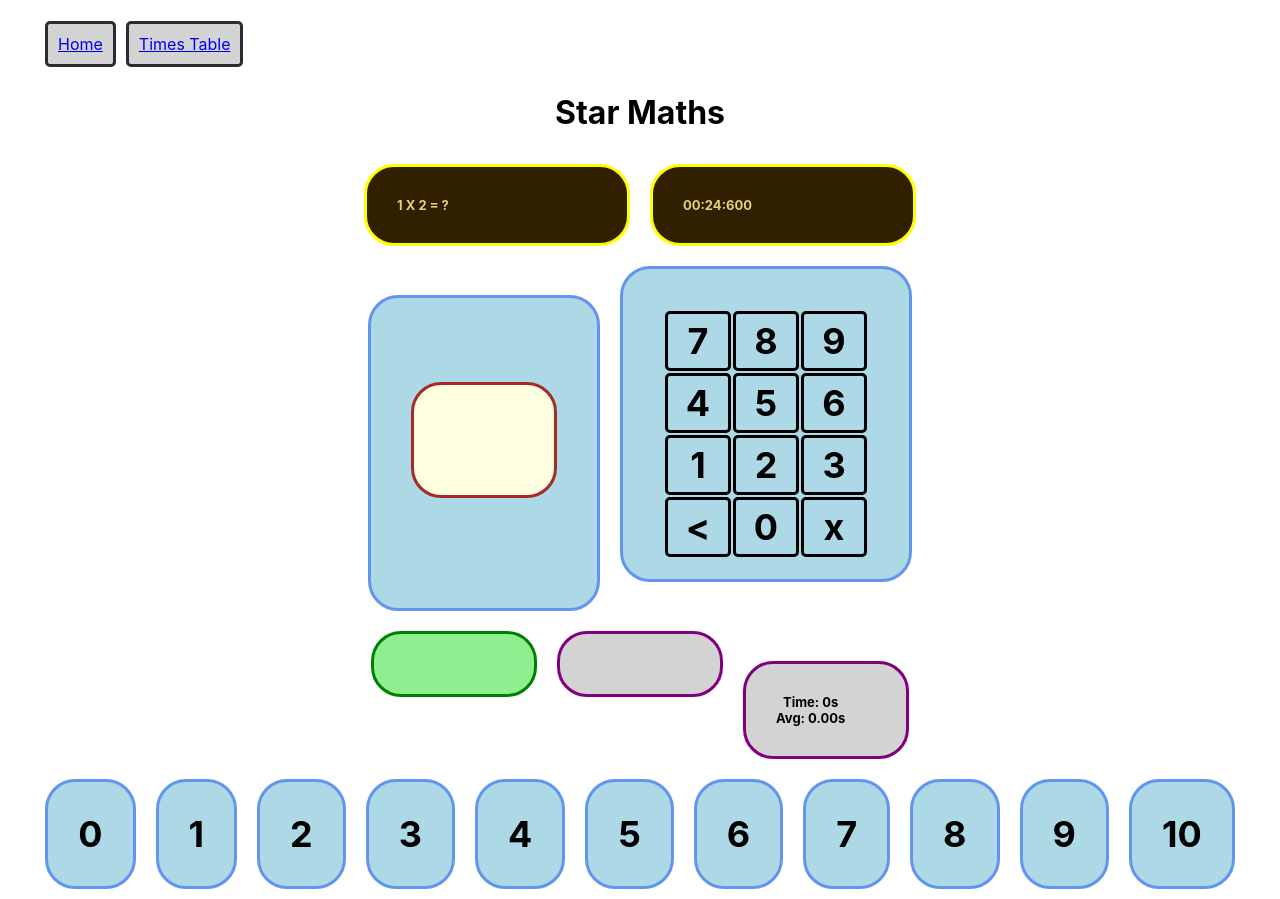
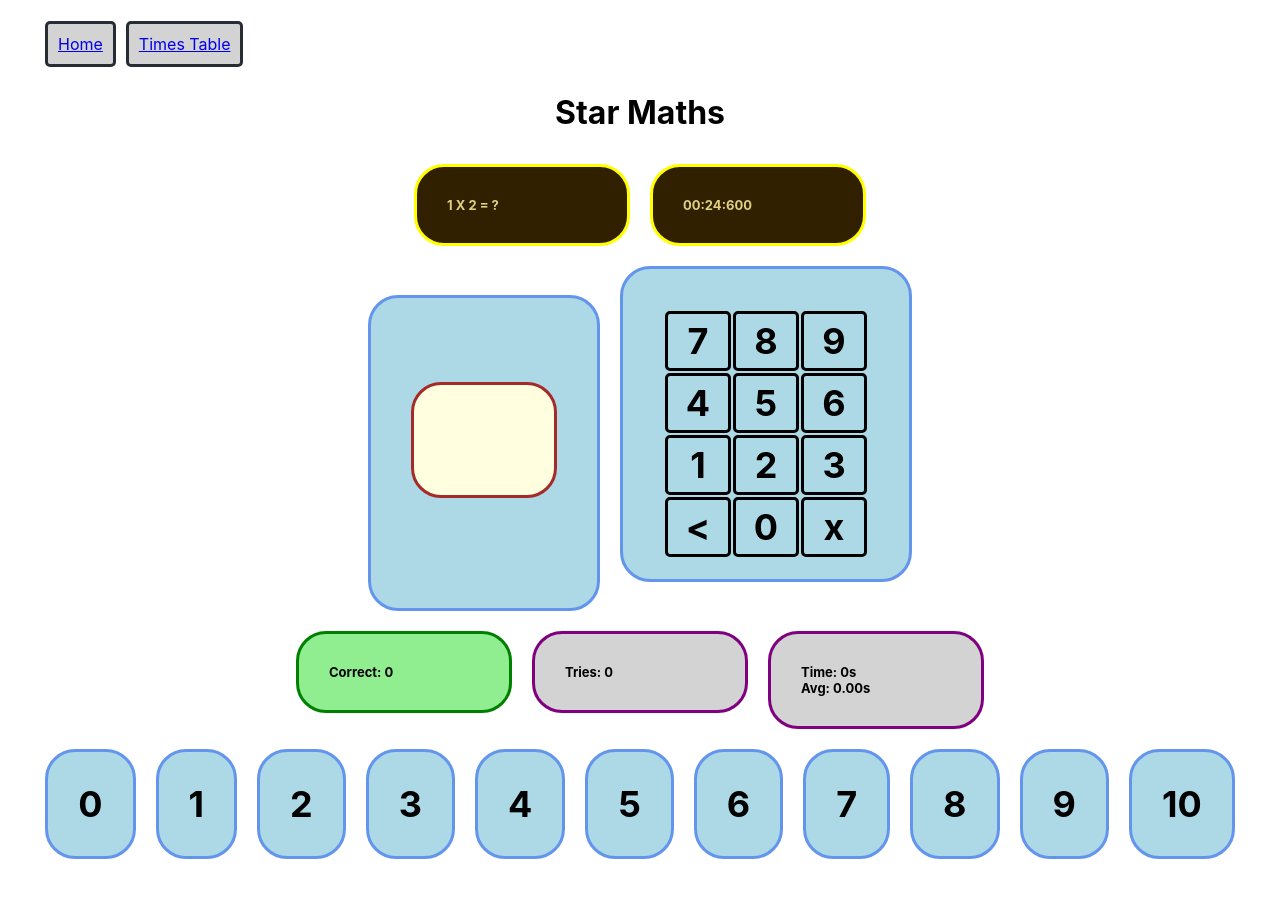
Before and after one commit to gogbuehi/star-words-v2, a React (Create React App) app: page /timestable in a window 1280 px wide. After the commit the page ends 869 px from the top, so only its background shows below. Built offline with nearby package versions, Linux system fonts and the light colour scheme.

Commit message:
Prevent multiple submissions; More info on counts

```diff
--- a/src/app-main/PracticeMaths.tsx
+++ b/src/app-main/PracticeMaths.tsx
@@ -49,6 +49,7 @@ const PracticeMaths = () => {
     setAnswerText('');
     setTimeLeft(30);
     setProblemNumber(problemNumber+1);
+    setIsCorrect(false);
   }
   return <CenterContent>
     <CenterContent>
@@ -92,6 +93,9 @@ const PracticeMaths = () => {
                 }
                 break;
               case '':
+                if (isCorrect || answerText === '') {
+                  break;
+                }
                 // submit answer
                 setAttemptedCount(attemptedCount+1);
                 if (checkAnswer(answerText, (firstNumber * secondNumber))) {
@@ -100,6 +104,11 @@ const PracticeMaths = () => {
                   if (attemptedCount === 0) {
                     setAvgTime(timeToSolve);
                   } else {
+                    if (timeToSolve > avgTime) {
+                      console.log("Slower than average");
+                    } else {
+                      console.log("Doing great!");
+                    }
                     const updatedAvgTime = ((attemptedCount) * avgTime + timeToSolve)/(attemptedCount+1);
                     setAvgTime(updatedAvgTime);
 
@@ -124,9 +133,14 @@ const PracticeMaths = () => {
     </CenterContent>
     <CenterContent>
       <RightStatsBox>
+        Correct: {rightCount}
+        <br />
         {starDisplay(rightCount)}
       </RightStatsBox>
-      <AttemptedStatsBox>{starDisplay(attemptedCount)}</AttemptedStatsBox>
+      <AttemptedStatsBox>
+        Tries: {attemptedCount}
+        <br />
+        {starDisplay(attemptedCount)}</AttemptedStatsBox>
       <AttemptedStatsBox>Time: {lastTime}s<br />Avg: {(avgTime).toFixed(2)}s</AttemptedStatsBox>
     </CenterContent>
     <CenterContent>
@@ -181,27 +195,27 @@ const SelectedNumberBox = styled(NumberBox)`
 
 const StatsBox = styled(WordBox)`
   font-size: small;
-  width: 200px;
+  width: 150px;
+  text-align: left;
 `;
 
 const RightStatsBox = styled(StatsBox)`
   border-color: green;
   background-color: lightgreen;
   color: black;
-  width: 100px;
 `;
 const AttemptedStatsBox = styled(StatsBox)`
   border-color: purple;
   background-color: lightgrey;
   color: black;
-  width: 100px;
+
 `;
 
 const starDisplay = (starCount: number) => {
   let displayString = '';
-  for(let i =0; i < starCount; i++) {
-    displayString += '*';
+  for(let i =0; i < starCount && i < 20; i++) {
+    displayString += `*`;
     if (i%5 === 4) displayString += ' ';
   }
-  return displayString;
+  return displayString; // + (starCount > 20 ? ` ...${starCount}` : '');
 }
```
